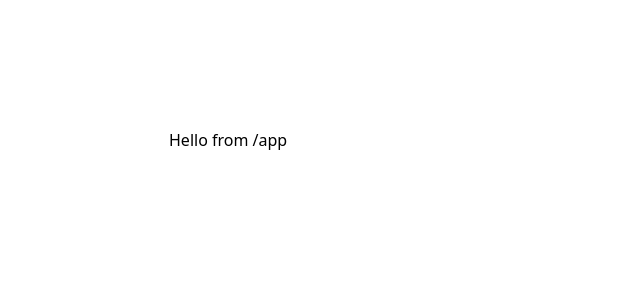
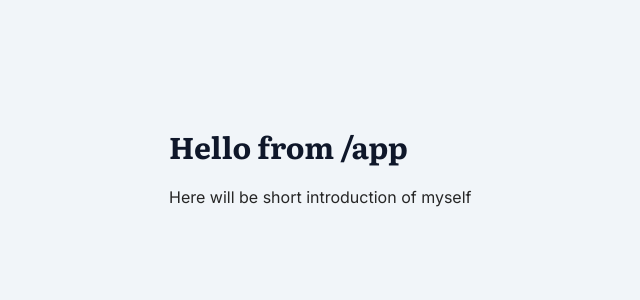
Before and after one commit to lazzzaroni/mpaliakou.dev, a Next.js app: page / in a window 1280 px wide. Shown: the top 300 px of the page, without its empty margins (23-663 px from the left). Built offline with nearby package versions, Linux system fonts and the light colour scheme.

Commit message:
add custom fonts

```diff
--- a/src/app/layout.tsx
+++ b/src/app/layout.tsx
@@ -1,5 +1,19 @@
+import { cn } from "@/lib/utils";
 import "./global.css";
 import { type Metadata } from "next";
+import { Inter, Literata } from "next/font/google";
+
+const literata = Literata({
+  subsets: ["latin"],
+  display: "swap",
+  variable: "--font-literata",
+});
+
+const inter = Inter({
+  subsets: ["latin"],
+  display: "swap",
+  variable: "--font-inter",
+});
 
 export const metadata: Metadata = {
   title: {
@@ -17,9 +31,13 @@ export default function RootLayout({
   return (
     <html
       lang="en"
-      className="bg-white text-black dark:bg-[#111010] dark:text-white"
+      className={cn(
+        "bg-slate-100 text-slate-900 dark:bg-slate-900 dark:text-slate-100",
+        inter.variable,
+        literata.variable
+      )}
     >
-      <body className="mx-4 mb-40 mt-8 flex max-w-4xl flex-col antialiased md:mt-20 md:flex-row lg:mx-auto lg:mt-32">
+      <body className="mx-4 mb-40 mt-8 flex max-w-4xl flex-col leading-relaxed antialiased md:mt-20 md:flex-row lg:mx-auto lg:mt-32">
         <main className="mt-6 flex min-w-0 flex-auto flex-col px-2 md:mt-0 md:px-0">
           {children}
         </main>
--- a/src/app/page.tsx
+++ b/src/app/page.tsx
@@ -1,3 +1,11 @@
 export default function Home() {
-  return <div className="">Hello from /app</div>;
+  return (
+    <>
+      <h1 className="font-serif text-3xl font-bold">Hello from /app</h1>
+      <p className="my-5 max-w-[460px] text-neutral-800 dark:text-neutral-200">
+        Here will be short introduction of myself
+      </p>
+      <p></p>
+    </>
+  );
 }
--- a/tailwind.config.ts
+++ b/tailwind.config.ts
@@ -1,9 +1,15 @@
 import { type Config } from "tailwindcss";
+import { fontFamily } from "tailwindcss/defaultTheme";
 
 export default {
   content: ["./src/**/*.{js,ts,jsx,tsx}"],
   theme: {
-    extend: {},
+    extend: {
+      fontFamily: {
+        sans: ["var(--font-inter)", ...fontFamily.sans],
+        serif: ["var(--font-literata)", ...fontFamily.serif],
+      },
+    },
   },
   plugins: [],
 } satisfies Config;
```
